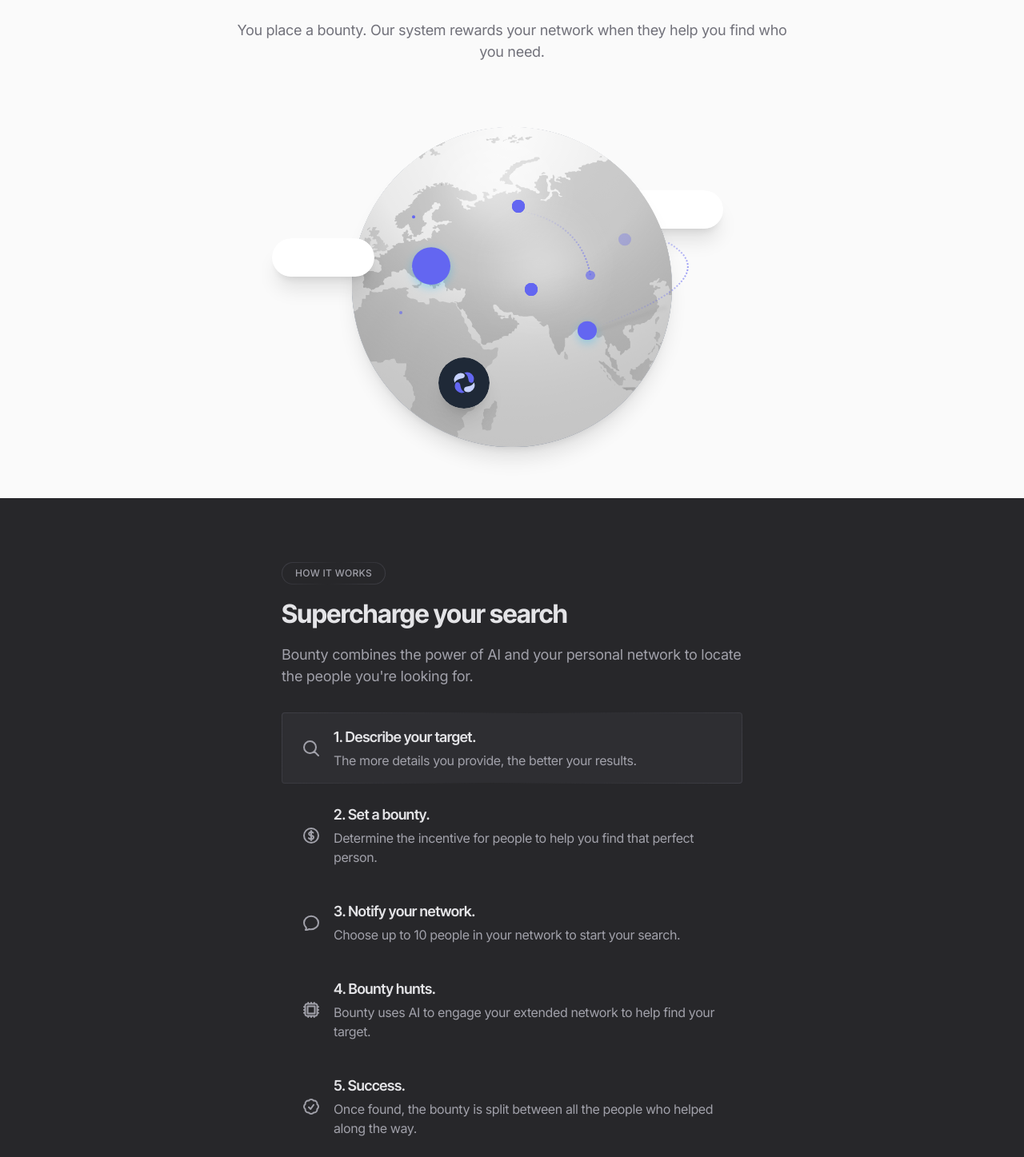
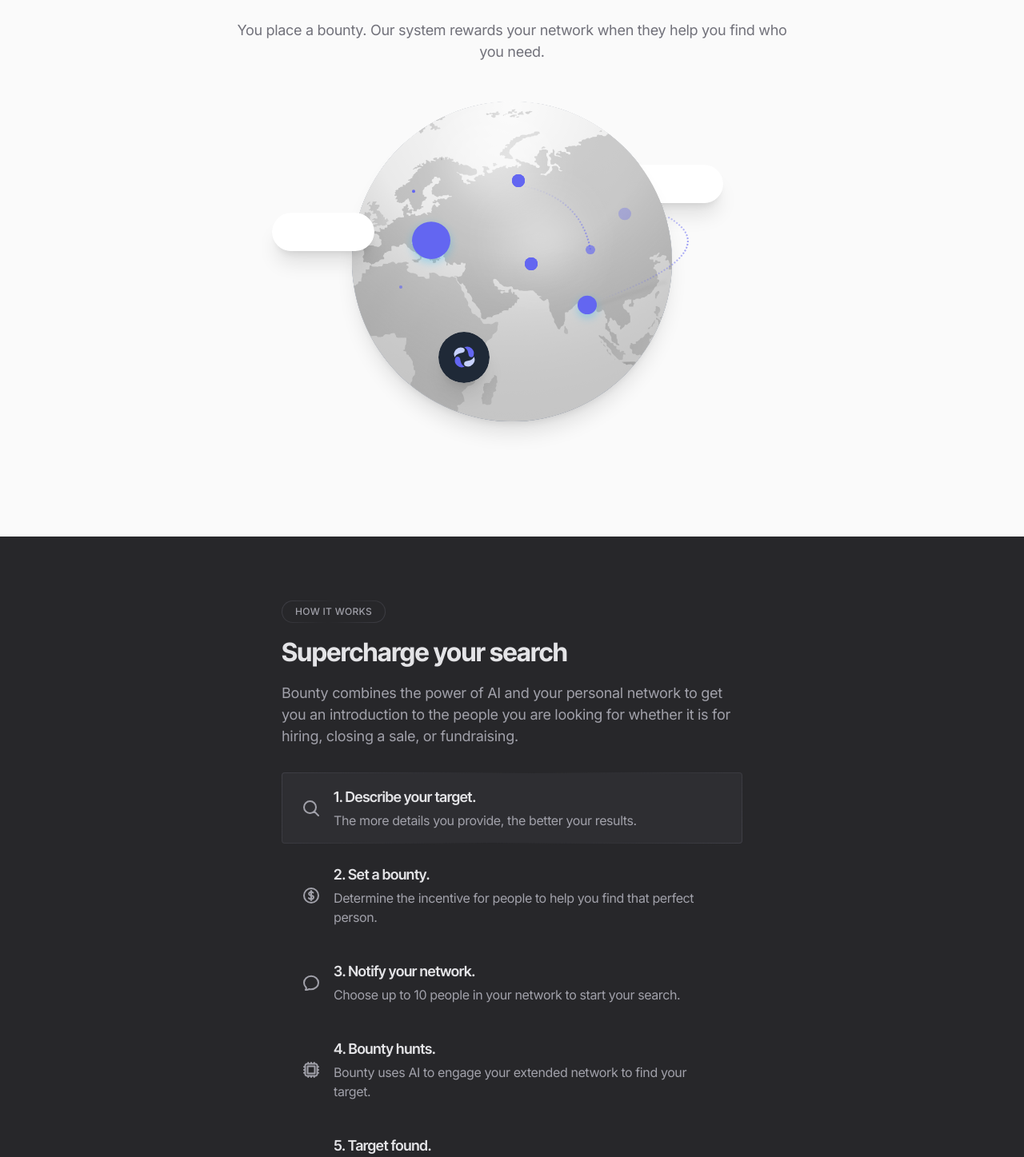
Before and after one commit to manifold-core/manifold-core.github.io, a Next.js app: page / in a window 1280 px wide. Shown: the part 1012-2459 px from the top of the page at 80% size. Built offline with nearby package versions, Linux system fonts and the light colour scheme.

Commit message:
update copy

```diff
--- a/app/(default)/page.tsx
+++ b/app/(default)/page.tsx
@@ -4,22 +4,22 @@
 }
 
 import Hero from "@/components/hero"
-import Features01 from "@/components/features-01"
-import Features03 from "@/components/features-03"
+import Solution from "@/components/solution"
+import HowItWorks from "@/components/how-it-works"
 import Pricing from "@/components/pricing"
+import Features02 from "@/components/features-02";
 // import Testimonials from "@/components/testimonials"
-// import Cta from "@/components/cta"
 import Cta from "@/components/cta-2"
 
 export default function Home() {
   return (
     <>
       <Hero />
-      <Features01 />
-      <Features03 />
+      {/*<Features02 />*/}
+      <Solution />
+      <HowItWorks />
       <Pricing />
       {/*<Testimonials />*/}
-      {/*<Cta />*/}
       <Cta />
     </>
   )
--- a/components/hero.tsx
+++ b/components/hero.tsx
@@ -38,15 +38,15 @@
           <Search />
         </div>
 
-        <div className="mx-auto mt-12 hidden max-w-[200px] text-center md:mt-24">
-          <a
-            className="btn bg-secondary text-secondary-foreground hover:bg-secondary/80 group mx-auto flex flex-col rounded-full px-8"
-            href="#solution"
-          >
-            <div>How does it work?</div>
-            {/*<ArrowDownIcon className="h-4 w-4" />*/}
-          </a>
-        </div>
+        {/*<div className="mx-auto mt-12 max-w-[200px] text-center md:mt-24">*/}
+        {/*  <a*/}
+        {/*    className="btn bg-secondary text-secondary-foreground hover:bg-secondary/80 group mx-auto flex flex-col rounded-full px-8"*/}
+        {/*    href="#solution"*/}
+        {/*  >*/}
+        {/*    <div>How does it work?</div>*/}
+        {/*    /!*<ArrowDownIcon className="h-4 w-4" />*!/*/}
+        {/*  </a>*/}
+        {/*</div>*/}
       </div>
     </section>
   )
--- a/components/features-03.tsx
+++ b/components/how-it-works.tsx
@@ -37,18 +37,18 @@
   {
     title: "Bounty hunts.",
     description:
-      "Bounty uses AI to engage your extended network to help find your target.",
+      "Bounty uses AI to engage your extended network to find your target.",
     icon: <CpuChipIcon className={className} />,
   },
   {
-    title: "Success.",
+    title: "Target found.",
     description:
       "Once found, the bounty is split between all the people who helped along the way.",
     icon: <CheckBadgeIcon className={className} />,
   },
 ]
 
-export default function Features03() {
+export default function HowItWorks() {
   const [tab, setTab] = useState<number>(1)
 
   const tabs = useRef<HTMLDivElement>(null)
@@ -78,9 +78,9 @@
                   Supercharge your search
                 </h3>
                 <p className="text-lg text-zinc-400">
-                  {
-                    "Bounty combines the power of AI and your personal network to locate the people you're looking for."
-                  }
+                  Bounty combines the power of AI and your personal network to
+                  get you an introduction to the people you are looking for
+                  whether it is for hiring, closing a sale, or fundraising.
                 </p>
               </div>
               <div className="mb-8 space-y-2 md:mb-0">
--- a/components/features-01.tsx
+++ b/components/solution.tsx
@@ -4,7 +4,7 @@
 import Image from "next/image"
 import PlanetImage from "@/public/images/planet.png"
 
-export default function Features01() {
+export default function Solution() {
   const [tab, setTab] = useState<number>(1)
 
   const tabs = useRef<HTMLDivElement>(null)
@@ -33,12 +33,12 @@
         <h2 className="font-inter-tight mb-4 text-3xl font-bold text-zinc-900 md:text-4xl">
           Turn your network into personal recruiters
         </h2>
-        <p className="text-lg text-zinc-500">
+        <p className="mb-12 text-lg text-zinc-500">
           You place a bounty. Our system rewards your network when they help you
           find who you need.
         </p>
+        <Planet />
       </div>
-      <Planet />
     </section>
   )
 }
```
